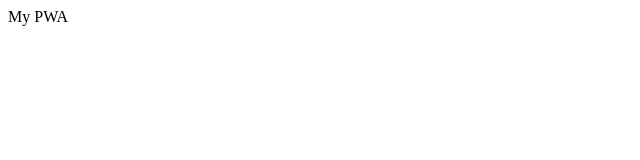
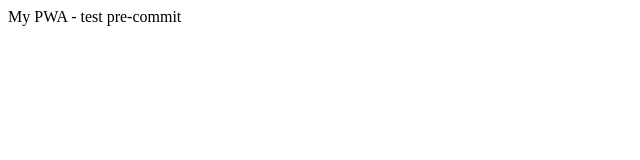
Before and after one commit to drosbros/habit-tracker, a React (Vite) app in the folder client/: page / in a window 1280 px wide. Shown: the top 160 px of the page, without its empty margins (0-640 px from the left). Built offline with nearby package versions, Linux system fonts and the light colour scheme; the HTML template or start-up script is replaced by a standard one.

Commit message:
chore: test pre-commit hook

```diff
--- a/client/package.json
+++ b/client/package.json
@@ -33,9 +33,5 @@
     "typescript": "^5.0.2",
     "vite": "^4.4.5",
     "vite-plugin-pwa": "^0.16.4"
-  },
-  "lint-staged": {
-    "*.{ts,tsx}": "eslint --cache --fix",
-    "*.--write": "prettier --write"
   }
 }
--- a/client/src/App.tsx
+++ b/client/src/App.tsx
@@ -1,5 +1,5 @@
 function App() {
-  return <div>My PWA</div>
+  return <div>My PWA - test pre-commit</div>
 }
 
 export default App
```
Also changed, not shown: 1 other file (tests, documents, lock files or other folders).
